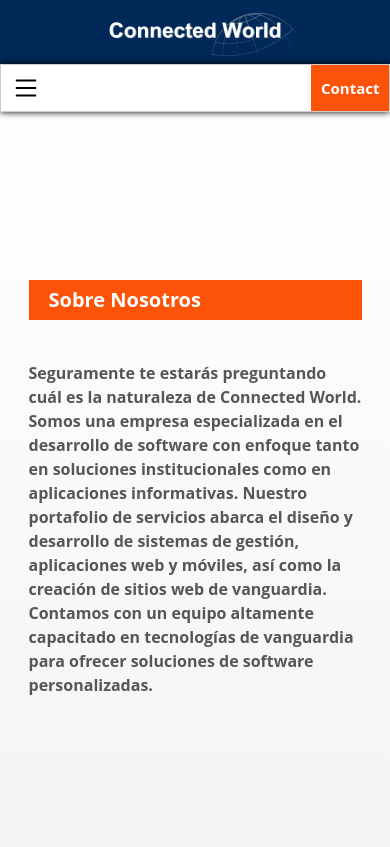
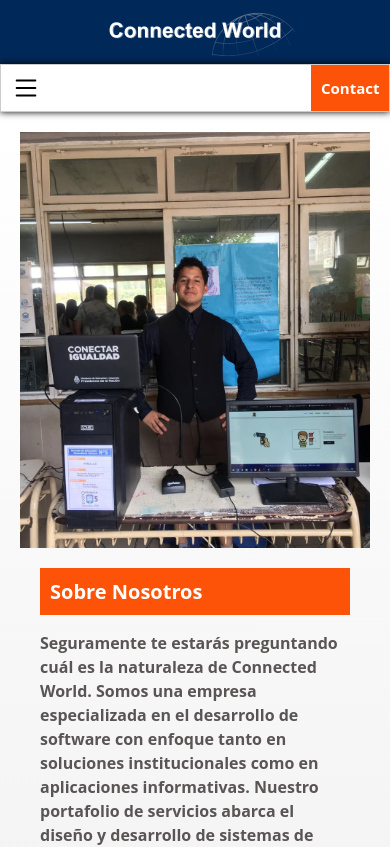
Before and after one commit to Maximiliano17/Connected, a React (Vite) app: page /home in a window 390 px wide. Shown: the top 847 px of the page. Built offline with nearby package versions, Linux system fonts and the light colour scheme.

Commit message:
Resolver problemas de responsive

```diff
--- a/src/components/Header.jsx
+++ b/src/components/Header.jsx
@@ -91,7 +91,6 @@ function Header() {
           <div className={styles.tituloHeader}>
            <img src={logo} alt="Logo" />
           </div>
-
           <div className={styles.bottonContact}>
             <button>
               Contact
--- a/src/modules/Header.module.css
+++ b/src/modules/Header.module.css
@@ -42,11 +42,15 @@
 }
 
 .tituloHeader{
-    width: 30%;
+    width: 300px;
     height: 100%;
     display: flex;
     justify-content: center;
     align-items: center;
+}
+
+.tituloHeader img{
+    object-fit: contain;
 }
 
 .tituloHeader h1{
--- a/src/modules/Home.module.css
+++ b/src/modules/Home.module.css
@@ -281,28 +281,32 @@
     }
 
     .sobreNosotros{
+        height: fit-content;
+        padding: 10px;
         flex-direction: column;
     }
 
     .info{
-        width: 100%;
-        height: 50%;
+        width: 700px;
+        height: fit-content;
+        padding: 20px;
     }
 
     .info h1{
-        width: 70%;
-        padding: 20px;
+        width: 100%;
+        padding: 10px;
         font-size: 20px;
         background: #fd5308;
         color: white;
     }
 
     .info p{
-        width: 70%;
+        width: 100%;
     }
 
-    .imagenSobre{
-        display: none;
+    /**/
+    .hola{
+
     }
 
     .cuadro{
@@ -325,14 +329,31 @@
 
 @media(max-width: 720px){
 
-    .info h1{
-        width: 90%;
+    .imagenSobre{
+        width: 100%;
+        height: 40%;
     }
 
-    .info p{
-        padding-top: 25px;
-        width: 90%;
+    .imagenSobre img{
+        width: 100%;
+        height: 100%;
+        object-fit: cover;
     }
+
+    .info{
+        width: 100%;
+        height: fit-content;
+        padding: 20px;
+    }
+
+    .info h1{
+        width: 100%;
+        padding: 10px;
+        font-size: 20px;
+        background: #fd5308;
+        color: white;
+    }
+
 }
 
 @media(max-width: 500px){
```
Also changed, not shown: src/components/SobreNosotros.jsx (line endings or trailing spaces).
